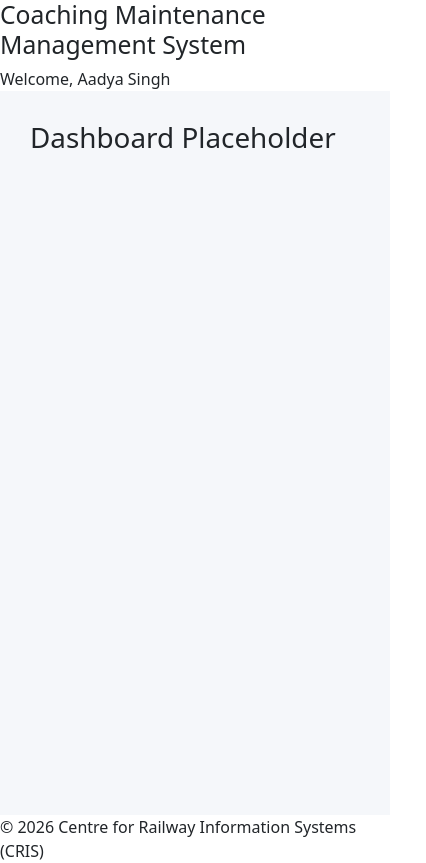
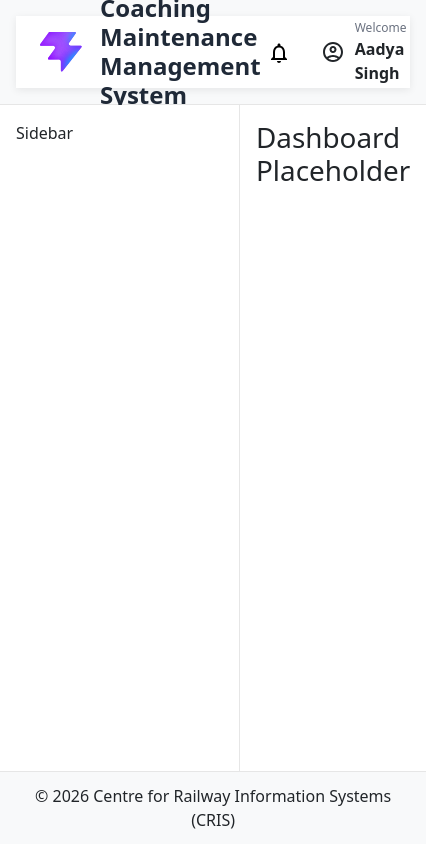
Before and after one commit to aadyasingh1807-alt/cris-internship-project, a React (Vite) app: page / in a window 390 px wide. Shown: the whole page, 426 px wide, since content can reach past the window. Built offline with nearby package versions, Linux system fonts and the light colour scheme.

Commit message:
Create responsive application header

```diff
--- a/src/App.css
+++ b/src/App.css
@@ -1,8 +1 @@
-.main-content{
-
-    min-height:calc(100vh - 120px);
-
-    background:#f5f7fa;
-
-    padding:30px;
-}
+/* Global app styles will go here later */
--- a/src/App.tsx
+++ b/src/App.tsx
@@ -1,19 +1,12 @@
-import Header from "./components/layout/Header/Header";
-import Footer from "./components/layout/Footer/Footer";
+import MainLayout from "./components/layout/MainLayout/MainLayout";
 
 import "./App.css";
 
 function App() {
   return (
-    <>
-      <Header />
-
-      <main className="main-content">
-        <h1>Dashboard Placeholder</h1>
-      </main>
-
-      <Footer />
-    </>
+    <MainLayout>
+      <h1>Dashboard Placeholder</h1>
+    </MainLayout>
   );
 }
 
--- a/src/components/layout/Header/Header.css
+++ b/src/components/layout/Header/Header.css
@@ -1,7 +1,8 @@
 .header{
-    height:70px;
 
-    background:white;
+    height:72px;
+
+    background:#ffffff;
 
     display:flex;
 
@@ -9,19 +10,75 @@
 
     align-items:center;
 
-    padding:0 30px;
+    padding:0 24px;
 
     box-shadow:0 2px 8px rgba(0,0,0,.08);
+
+    z-index:100;
 }
 
-.header-left h2{
+.header__left{
+
+    display:flex;
+
+    align-items:center;
+
+    gap:18px;
+}
+
+.header__logo{
+
+    width:42px;
+}
+
+.header__title{
 
     font-size:24px;
 
+    font-weight:600;
+
     margin:0;
+
+    color:#1f2937;
 }
 
-.header-right{
+.header__right{
+
+    display:flex;
+
+    align-items:center;
+
+    gap:24px;
+}
+
+.icon-button{
+
+    border:none;
+
+    background:none;
+
+    cursor:pointer;
+}
+
+.user-info{
+
+    display:flex;
+
+    align-items:center;
+
+    gap:10px;
+}
+
+.welcome{
+
+    margin:0;
+
+    color:#6b7280;
+
+    font-size:12px;
+}
+
+.user-info span{
 
     font-weight:600;
 }
--- a/src/components/layout/Header/Header.tsx
+++ b/src/components/layout/Header/Header.tsx
@@ -1,13 +1,52 @@
+import "./Header.css";
+
+import NotificationsNoneIcon from "@mui/icons-material/NotificationsNone";
+import AccountCircleOutlinedIcon from "@mui/icons-material/AccountCircleOutlined";
+
 function Header() {
   return (
     <header className="header">
-      <div className="header-left">
-        <h2>Coaching Maintenance Management System</h2>
+
+      <div className="header__left">
+
+        <img
+          src="/favicon.svg"
+          alt="CRIS"
+          className="header__logo"
+        />
+
+        <h1 className="header__title">
+          Coaching Maintenance Management System
+        </h1>
+
       </div>
 
-      <div className="header-right">
-        <span>Welcome, Aadya Singh</span>
+      <div className="header__right">
+
+        <button className="icon-button">
+          <NotificationsNoneIcon />
+        </button>
+
+        <div className="user-info">
+
+          <AccountCircleOutlinedIcon />
+
+          <div>
+
+            <p className="welcome">
+              Welcome
+            </p>
+
+            <span>
+              Aadya Singh
+            </span>
+
+          </div>
+
+        </div>
+
       </div>
+
     </header>
   );
 }
--- a/src/components/layout/MainLayout/MainLayout.tsx
+++ b/src/components/layout/MainLayout/MainLayout.tsx
@@ -1,4 +1,8 @@
 import React from 'react';
+
+import Header from '../Header/Header';
+import Footer from '../Footer/Footer';
+
 import './MainLayout.css';
 
 type Props = {
@@ -8,10 +12,21 @@ type Props = {
 export default function MainLayout({ children }: Props) {
   return (
     <div className="main-layout">
-      <header className="main-layout__header">Header</header>
-      <aside className="main-layout__sidebar">Sidebar</aside>
-      <main className="main-layout__content">{children}</main>
-      <footer className="main-layout__footer">Footer</footer>
+      <header className="main-layout__header">
+        <Header />
+      </header>
+
+      <aside className="main-layout__sidebar">
+        Sidebar
+      </aside>
+
+      <main className="main-layout__content">
+        {children}
+      </main>
+
+      <footer className="main-layout__footer">
+        <Footer />
+      </footer>
     </div>
   );
 }
```
Also changed, not shown: src/pages/Login/Login.css (added), src/pages/Login/Login.tsx (added), src/pages/Reports/Reports.css (added), src/pages/Reports/Reports.tsx (added).
